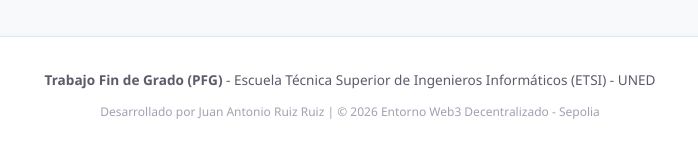
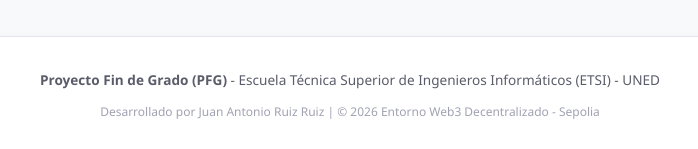
Before and after one commit to juan-antonio-ruiz-ruiz/PFG_VotingApp_TREX, a website: page docs/index.html in a window 1280 px wide. Shown: the part 648-797 px from the top of the page, 290-988 px from the left. Drawn offline with Linux system fonts and the light colour scheme.

Commit message:
Arreglar siglas PFG

```diff
--- a/docs/index.html
+++ b/docs/index.html
@@ -277,7 +277,7 @@
     </main>
 
     <footer>
-        <p><strong>Trabajo Fin de Grado (PFG)</strong> - Escuela Técnica Superior de Ingenieros Informáticos (ETSI) - UNED</p>
+        <p><strong>Proyecto Fin de Grado (PFG)</strong> - Escuela Técnica Superior de Ingenieros Informáticos (ETSI) - UNED</p>
         <p style="font-size: 0.75rem; margin-top: 5px; color: #a0a2b1;">Desarrollado por Juan Antonio Ruiz Ruiz | © 2026 Entorno Web3 Decentralizado - Sepolia</p>
     </footer>
 
```
Also changed, not shown: frontend/index.html (+1 -1 lines).
